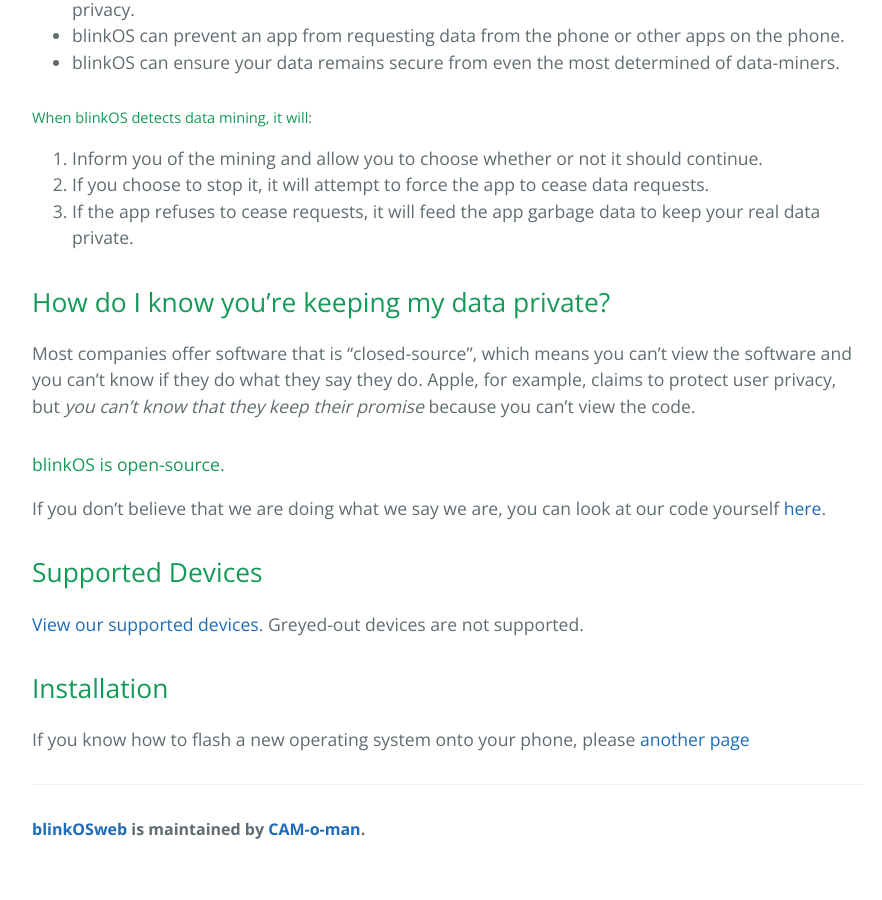
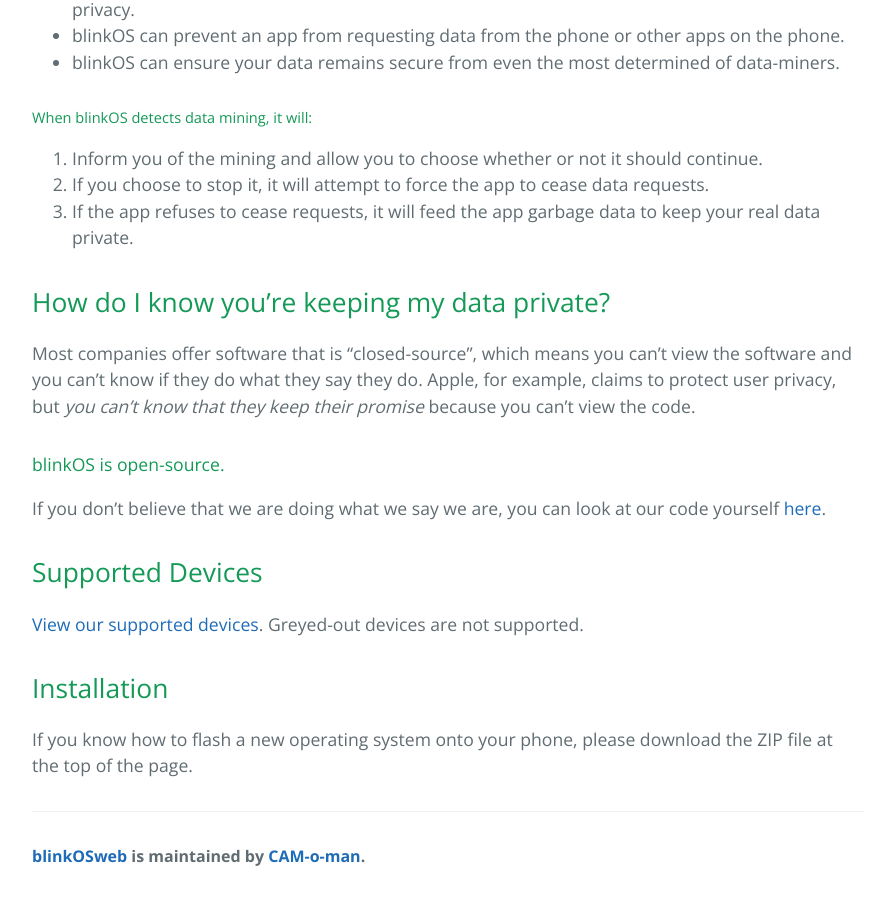
Before and after one commit to CAM-o-man/blinkOSweb, a Jekyll site: the page built from docs/index.md, in a window 1280 px wide and 900 px high, scrolled down 866 px. Shown: the whole window, without its empty margins (192-1074 px from the left). Built offline with Jekyll 4.4.1, drawn with Linux system fonts in a browser that asks for light colours; our own code applies the rules of GitHub Pages for plain Markdown files; before the commit the page ends 1739 px from its top, so only the background shows below that.

Commit message:
done for the day

```diff
--- a/docs/index.md
+++ b/docs/index.md
@@ -43,4 +43,4 @@ devices are not supported.
 
 ## Installation
 
-If you know how to flash a new operating system onto your phone, please [another page](another-page.md)
+If you know how to flash a new operating system onto your phone, please download the ZIP file at the top of the page.
```
